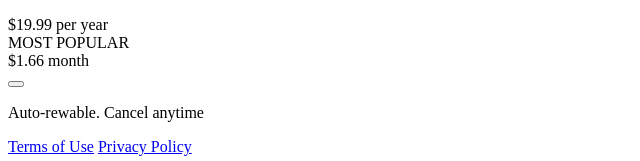
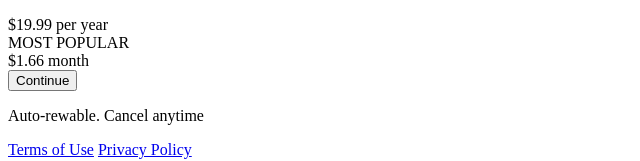
Before and after one commit to Webs95/bp-mobile, a website: page src/index.html in a window 1280 px wide. Shown: the part 730-891 px from the top of the page, without its empty margins (0-640 px from the left). Drawn offline with Linux system fonts and the light colour scheme.

Commit message:
fix: remove logs

```diff
--- a/src/index.html
+++ b/src/index.html
@@ -67,7 +67,7 @@
         </div>
       </div>
 
-      <button class="btn" id="continue" data-translate="continue"></button>
+      <button class="btn" id="continue" data-translate="continue">Continue</button>
     </main>
 
     <footer class="banner__bottom footer">
--- a/src/index.js
+++ b/src/index.js
@@ -13,10 +13,8 @@ const continueBtn = document.getElementById("continue");
 const setLang = () => {
   if (langParam === null) {
     lang = navigator.language.slice(0, 2);
-    console.log(lang);
   } else {
     lang = langParam;
-    console.log(lang);
   }
   langFile = `./assets/localization/${lang}.json`;
 };
```
